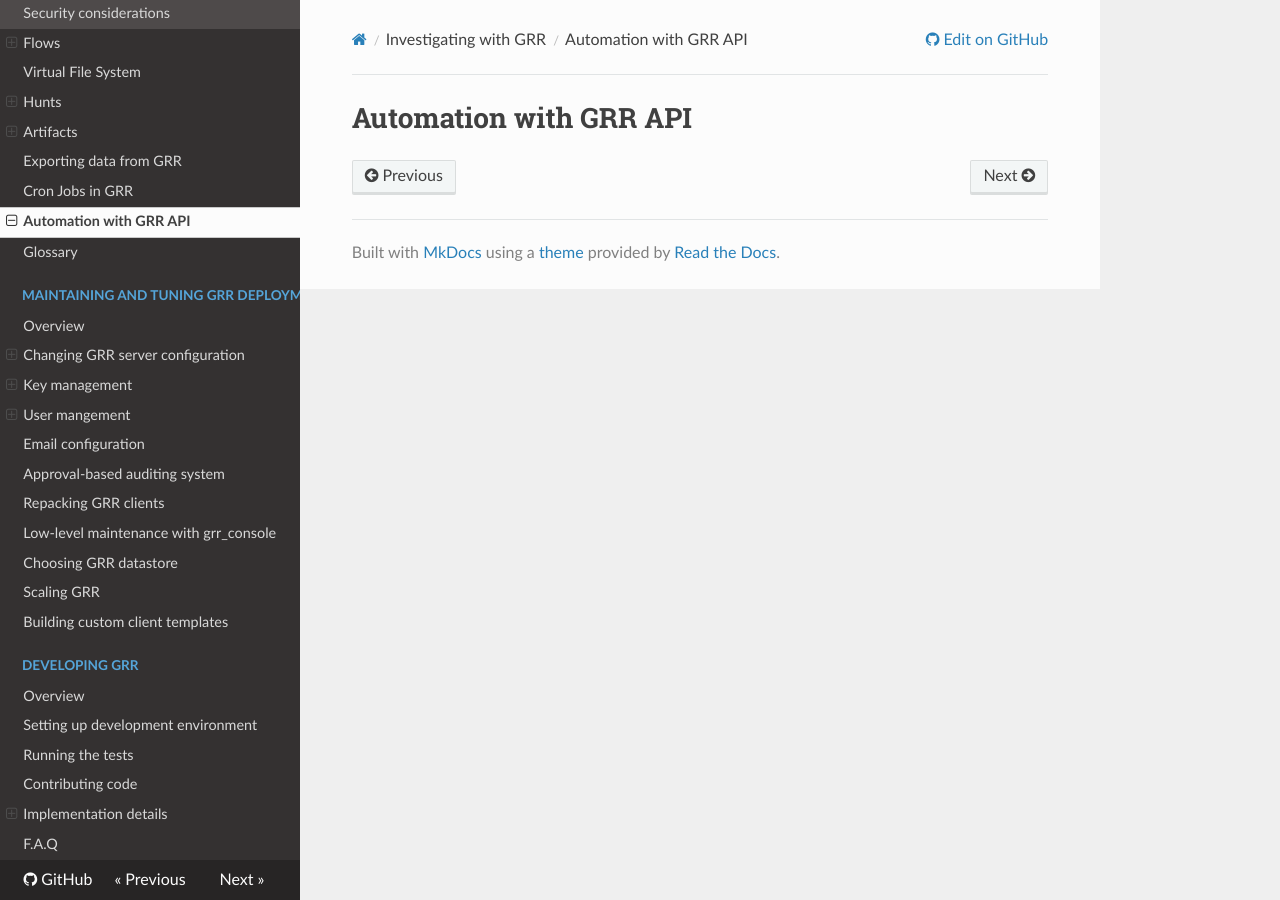
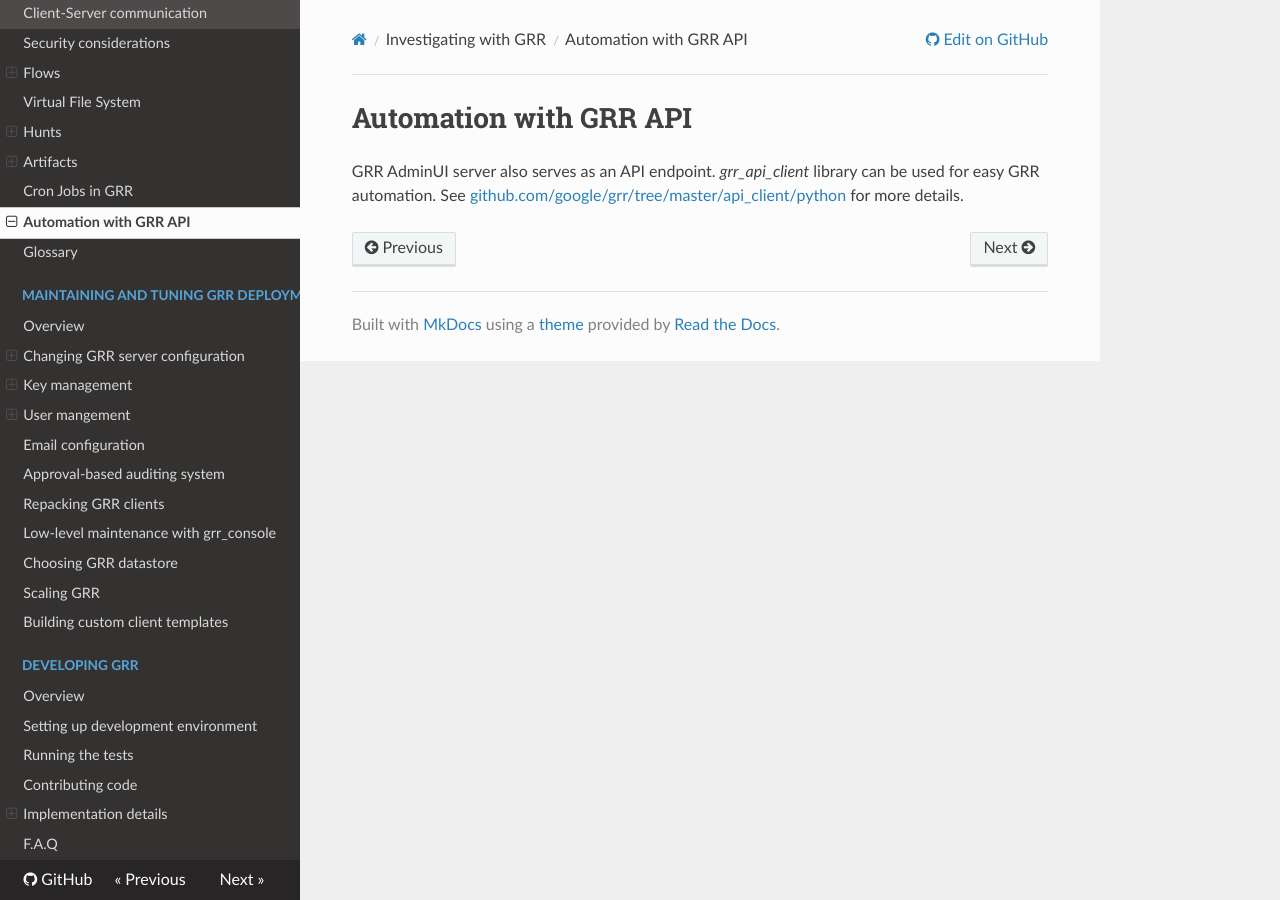
Before and after one commit to google/grr-doc, an MkDocs documentation site: the page built from docs/investigating-with-grr/automation-with-api.md, in a window 1280 px wide. Built offline with MkDocs 1.6.1, drawn with Linux system fonts in a browser that asks for light colours; nearby versions of some CDN libraries; old or Windows-style settings are respelled for this version of MkDocs.

Commit message:
Added a reference to the API client library and removed exporting doc.

```diff
--- a/docs/investigating-with-grr/automation-with-api.md
+++ b/docs/investigating-with-grr/automation-with-api.md
@@ -1 +1,4 @@
 # Automation with GRR API
+
+GRR AdminUI server also serves as an API endpoint. *grr_api_client* library
+can be used for easy GRR automation. See [github.com/google/grr/tree/master/api_client/python](https://github.com/google/grr/tree/master/api_client/python) for more details.
--- a/mkdocs.yml
+++ b/mkdocs.yml
@@ -47,7 +47,6 @@
     - Collecting Artifacts: 'investigating-with-grr/artifacts/collecting.md'
     - Defining Artifacts: 'investigating-with-grr/artifacts/defining.md'
     - Private Artifacts: 'investigating-with-grr/artifacts/private.md'
-  - Exporting data from GRR: 'investigating-with-grr/exporting-data.md'
   - Cron Jobs in GRR: 'investigating-with-grr/cron-jobs.md'
   - Automation with GRR API: 'investigating-with-grr/automation-with-api.md'
   - Glossary: 'investigating-with-grr/glossary.md'
```
Also changed, not shown: docs/investigating-with-grr/exporting-data.md (deleted, +0 -1 lines).
